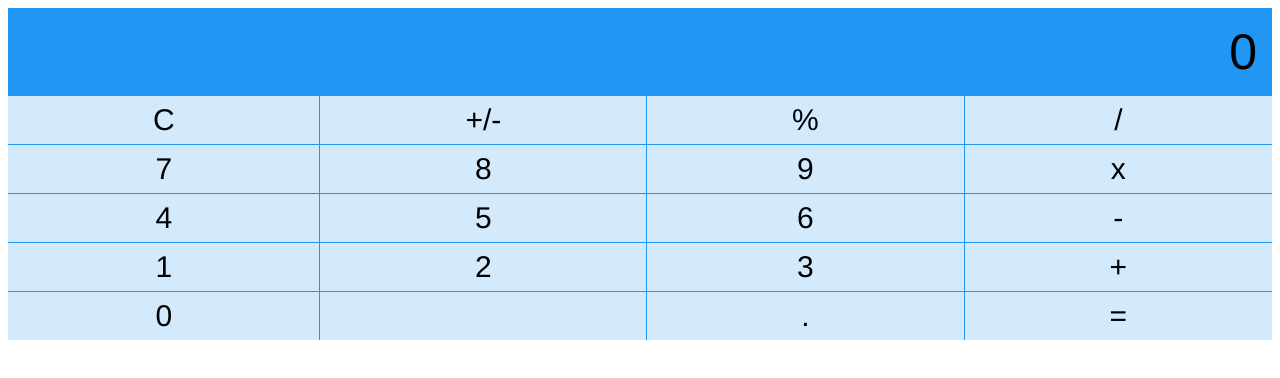
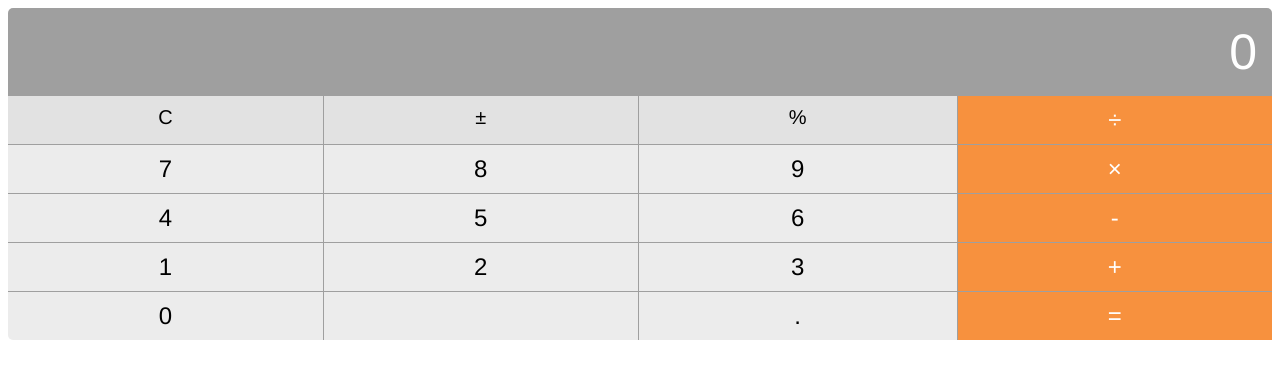
Before and after one commit to ericlambert/calculator, a plain HTML site: page index.html in a window 1280 px wide. Drawn offline with Linux system fonts and the light colour scheme.

Commit message:
tweaked the styling of the calculator

```diff
--- a/index.html
+++ b/index.html
@@ -12,26 +12,26 @@
 			<div id='display'>0</div>
 
 			<div class='grid-container'>
-				<div>C</div>
-				<div>+/-</div>
-				<div>%</div>
-				<div>/</div>
-				<div>7</div>
-				<div>8</div>
-				<div>9</div>
-				<div>x</div>
-				<div>4</div>
-				<div>5</div>
-				<div>6</div>
-				<div>-</div>
-				<div>1</div>
-				<div>2</div>
-				<div>3</div>
-				<div>+</div>
-				<div>0</div>
-				<div></div>
-				<div>.</div>
-				<div>=</div>
+				<div id="option">C</div>
+				<div id="option">±</div>
+				<div id="option">%</div>
+				<div id="operation">÷</div>
+				<div id="digit">7</div>
+				<div id="digit">8</div>
+				<div id="digit">9</div>
+				<div id="operation">×</div>
+				<div id="digit">4</div>
+				<div id="digit">5</div>
+				<div id="digit">6</div>
+				<div id="operation">-</div>
+				<div id="digit">1</div>
+				<div id="digit">2</div>
+				<div id="digit">3</div>
+				<div id="operation">+</div>
+				<div id="digit">0</div>
+				<div id="digit"></div>
+				<div id="digit">.</div>
+				<div id="execute">=</div>
 			</div>
 		</div>
 
--- a/style.css
+++ b/style.css
@@ -1,15 +1,45 @@
 #calculator {
-	background-color: #2196F3;
-	font-family: Helvetica, Arial, sans-serif;
+	background-color: rgba(149, 149, 149, .9);
+	font-family: "Helvetica Neue", Helvetica, Arial, "Lucida Grande", sans-serif;
+  	font-weight: 300;
+  	border-radius: 5px;
 }
 
 #display {
+	color: white;
 	text-align: right;
   	font-size: 50px;
   	padding: 15px;
 	grid-area: display;
 }
 
+#option {
+	color: black;
+	background-color: rgba(255, 255, 255, 0.7);
+	font-weight: 400;
+	font-size: 20px;
+}
+
+#digit {
+	color: black;
+	background-color: rgba(255, 255, 255, 0.8);
+	font-weight: 400;
+	font-size: 24px;
+}
+
+#operation {
+	color: white;
+	background-color: rgba(247, 145, 62, 1);
+	font-weight: 400;
+	font-size: 24px;
+}
+
+#execute {
+	color: white;
+	background-color: rgba(247, 145, 62, 1);
+	font-weight: 400;
+	font-size: 24px;
+}
 
 .grid-container {
 	display: grid;
@@ -18,8 +48,6 @@
 }
 
 .grid-container > div {
-	background-color: rgba(255, 255, 255, 0.8);
 	text-align: center;
-	font-size: 30px;
-	padding: 7px;
+	padding: 10px;
 }
```
